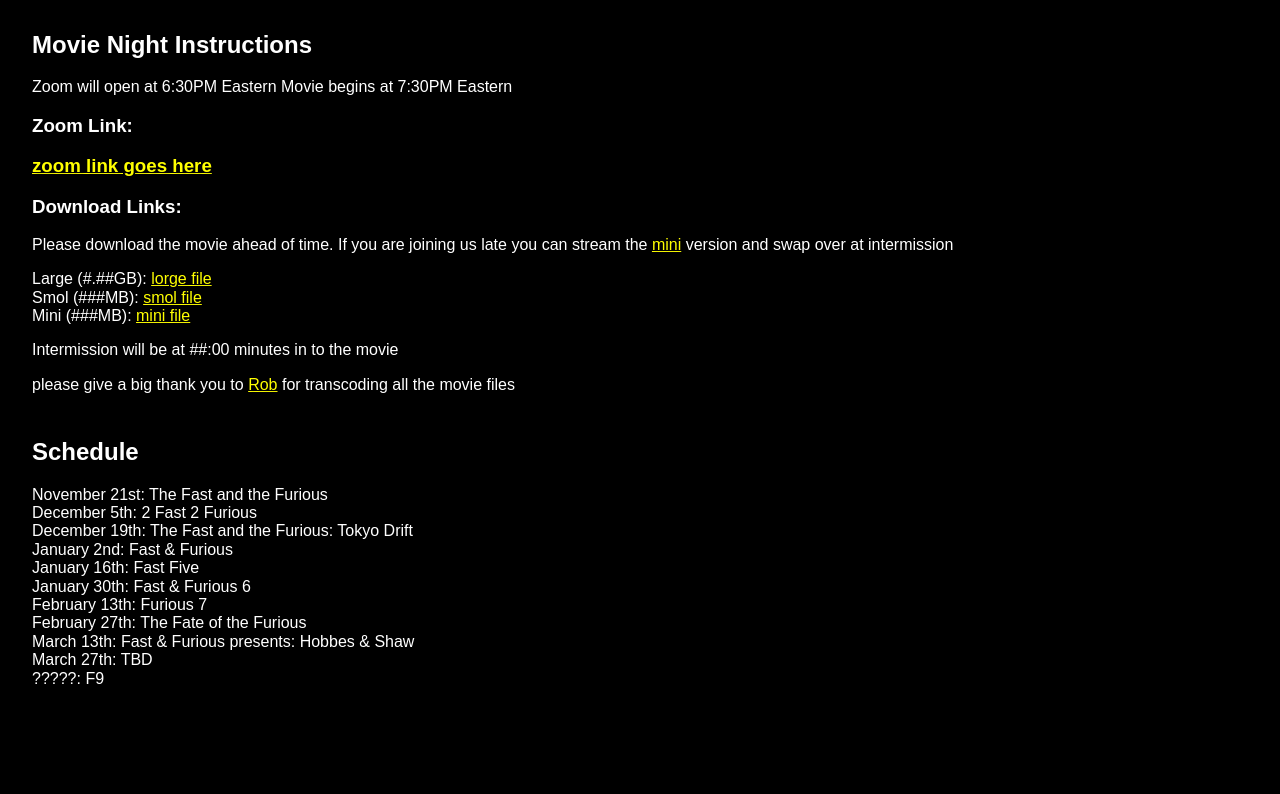
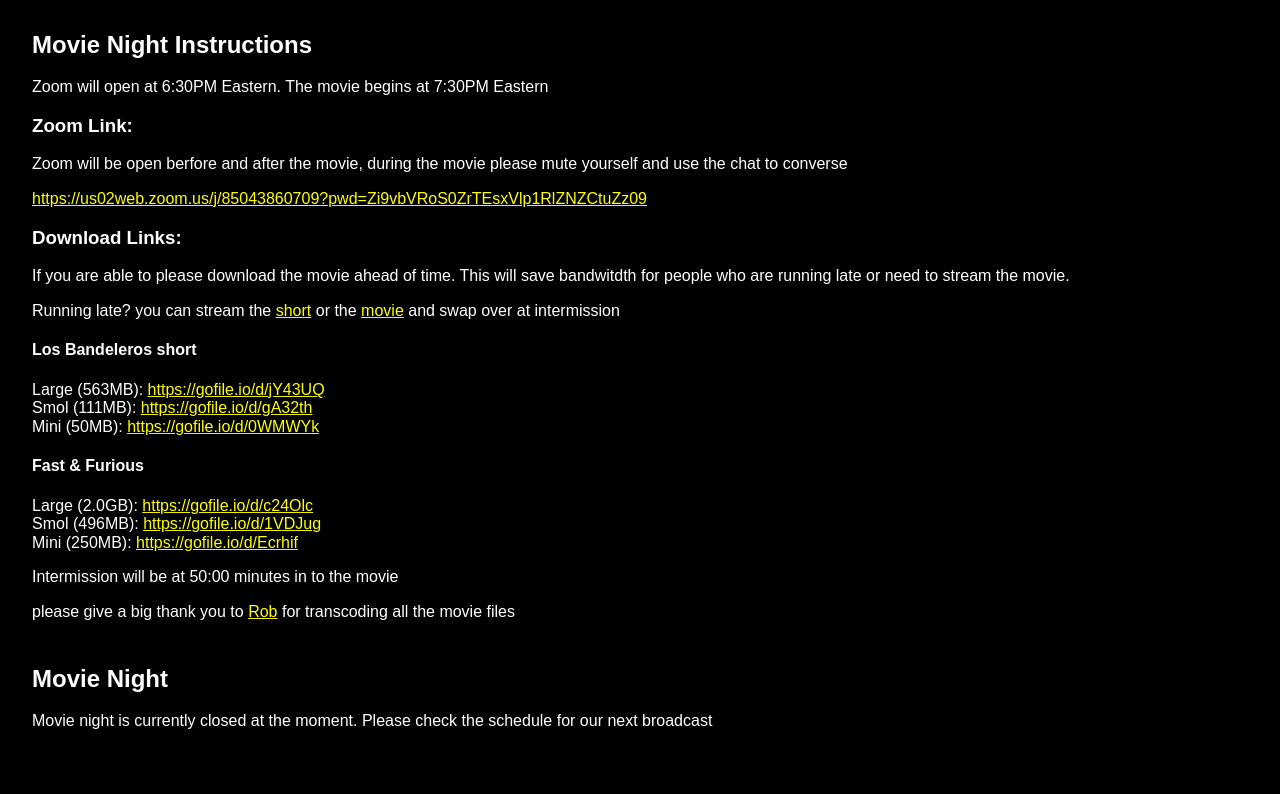
Before and after one commit to BobaFatale/fastandfurious, a plain HTML site: page index.html in a window 1280 px wide. Shown: the part 73-867 px from the top of the page. Before the commit the page ends 800 px from the top, so only its background shows below. Drawn offline with Linux system fonts and the light colour scheme; grey boxes are pictures that could not be loaded; a web font is replaced by a local one.

Commit message:
Fast&Furious

```diff
--- a/index.html
+++ b/index.html
@@ -2,10 +2,10 @@
 <html lang="en">
 <head>
 	<meta charset="UTF-8">
-	<title>Knife Gay Movie Night</title>
+	<title>🔪🌈: 🏎&😡</title>
     <meta name="viewport" content="width=device-width, initial-scale=1">
-    <meta name="description" content="Movie Night calendar">
-    <meta name="author" content="BobaFatale">
+    <meta name="description" content="Fast & Furious calender">
+    <meta name="author" content="🔪🌈">
 
     <link href="http://fonts.cdnfonts.com/css/antique-olive-std?styles=15899" rel="stylesheet">
 
@@ -16,42 +16,55 @@
 <body>
     <div class="container">
         <header>
-            <h1>THE FAST AND THE FURIOUS: PANDEMIC ZOOM</h1>
-            <p></p>
+            <h1>THE FAST AND THE FURIOUS: <span class="rainbowText">PANDEMIC ZOOM</span></h1>
         </header>
         <section>
+
             <h2>Movie Night Instructions</h2>
-            <p>Zoom will open at 6:30PM Eastern Movie begins at 7:30PM Eastern</p>
-            <h3>Zoom Link:<h3>
-            <a href="zoom link goes here" target="_blank" rel=”noreferrer noopener”>zoom link goes here</a>
+            <p>Zoom will open at 6:30PM Eastern. The movie begins at 7:30PM Eastern</p>
+            <h3>Zoom Link:</h3>
+            <p>Zoom will be open berfore and after the movie, during the movie please mute yourself and use the chat to converse</p>
+            <a href="https://us02web.zoom.us/j/85043860709?pwd=Zi9vbVRoS0ZrTEsxVlp1RlZNZCtuZz09" target="_blank" rel=”noreferrer noopener”>https://us02web.zoom.us/j/85043860709?pwd=Zi9vbVRoS0ZrTEsxVlp1RlZNZCtuZz09</a>
             <h3>Download Links:</h3>
-            <p>Please download the movie ahead of time. If you are joining us late you can stream the <a href="mini" target="_blank" rel=”noreferrer noopener”>mini</a> version and swap over at intermission</p>
+            <p>If you are able to please download the movie ahead of time. This will save bandwitdth for people who are running late or need to stream the movie.</p>
+            <p>Running late? you can stream the <a href="https://gofile.io/d/0WMWYk" target="_blank" rel=”noreferrer noopener”>short</a> or the <a href="https://gofile.io/d/Ecrhif" target="_blank" rel=”noreferrer noopener”>movie</a> and swap over at intermission</p>
+            <h4>Los Bandeleros short</h4>
             <ul>
-                <li>Large (#.##GB): <a href="lorge" target="_blank" rel=”noreferrer noopener”>lorge file</a></li>
-                <li>Smol (###MB): <a href="smol" target="_blank" rel=”noreferrer noopener”>smol file</a></li>
-                <li>Mini (###MB): <a href="mini" target="_blank" rel=”noreferrer noopener”>mini file</a></li>
+                <li>Large (563MB): <a href="https://gofile.io/d/jY43UQ" target="_blank" rel=”noreferrer noopener”>https://gofile.io/d/jY43UQ</a></li>
+                <li>Smol (111MB): <a href="https://gofile.io/d/gA32th" target="_blank" rel=”noreferrer noopener”>https://gofile.io/d/gA32th</a></li>
+                <li>Mini (50MB): <a href="https://gofile.io/d/0WMWYk" target="_blank" rel=”noreferrer noopener”>https://gofile.io/d/0WMWYk</a></li>
             </ul>
-            <p>Intermission will be at ##:00 minutes in to the movie</p>
+            <h4>Fast & Furious</h4>
+            <ul>
+                <li>Large (2.0GB): <a href="https://gofile.io/d/c24Olc" target="_blank" rel=”noreferrer noopener”>https://gofile.io/d/c24Olc</a></li>
+                <li>Smol (496MB): <a href="https://gofile.io/d/1VDJug" target="_blank" rel=”noreferrer noopener”>https://gofile.io/d/1VDJug</a></li>
+                <li>Mini (250MB): <a href="https://gofile.io/d/Ecrhif" target="_blank" rel=”noreferrer noopener”>https://gofile.io/d/Ecrhif</a></li>
+            </ul>
+            <p>Intermission will be at 50:00 minutes in to the movie</p>
             <p>please give a big thank you to <a href="https://twitter.com/www_ora_tion_ca" target="_blank" rel=”noreferrer noopener”>Rob</a> for transcoding all the movie files</p>
         </section>
-        <!-- <section>
+        <section>
             <h2>Movie Night</h2>
             <p>Movie night is currently closed at the moment. Please check the schedule for our next broadcast</p>
-        </section> -->
+        </section>
+        <section class="survey">
+            <iframe src="https://docs.google.com/forms/d/e/1FAIpQLScA2bBMsmyRns93lfQIwyd4EVqOk3Gz8U6O8YJVtyjyshfSTg/viewform?embedded=true" width="576" height="525" frameborder="0" marginheight="0" marginwidth="0" scrolling="no">Loading…</iframe>
+        </section>
         <section>
             <h2>Schedule</h2>
-            <ul>
-                <li>November 21st: The Fast and the Furious</li>
-                <li>December 5th: 2 Fast 2 Furious</li>
-                <li>December 19th: The Fast and the Furious: Tokyo Drift</li>
-                <li>January 2nd: Fast & Furious</li>
-                <li>January 16th: Fast Five</li>
-                <li>January 30th: Fast & Furious 6</li>
-                <li>February 13th: Furious 7</li>
-                <li>February 27th: The Fate of the Furious</li>
-                <li>March 13th: Fast & Furious presents: Hobbes & Shaw</li>
-                <li>March 27th: TBD</li>
-                <li>?????: F9</li>
+            <p>Zoom opens at 6:30PM Eastern Movie starts at 7:30PM Eastern</p>
+            <ul class="schedule">
+                <li class="schedule__date schedule__date--past">November 21st: The Fast and the Furious</li>
+                <li class="schedule__date schedule__date--past">December 5th: 2 Fast 2 Furious</li>
+                <li class="schedule__date schedule__date--past">December 19th: The Fast and the Furious: Tokyo Drift</li>
+                <li class="schedule__date schedule__date--past">January 2nd: Fast & Furious</li>
+                <li class="schedule__date">January 16th: Fast Five</li>
+                <li class="schedule__date">January 30th: Fast & Furious 6</li>
+                <li class="schedule__date">February 13th: Furious 7</li>
+                <li class="schedule__date">February 27th: The Fate of the Furious</li>
+                <li class="schedule__date">March 13th: Fast & Furious presents: Hobbes & Shaw</li>
+                <li class="schedule__date">March 27th: TBD</li>
+                <li class="schedule__date">?????: F9</li>
             </ul>
         </section>
     </div>
--- a/styles/partials/_main.scss
+++ b/styles/partials/_main.scss
@@ -9,3 +9,29 @@
 section {
     padding: 4px 24px;
 }
+
+.schedule{
+    padding-left: 4px;
+    &__date {
+        margin-bottom: 8px;
+        &--past {
+            color: rgb(153, 153, 153);
+        }
+        &--current {
+            color: magenta
+        }
+    }
+}
+
+.rainbowText {
+    background: linear-gradient(180deg, rgba(231,0,0,1) 0%, rgba(231,0,0,1) 25%, rgba(255,140,0,1) 25%, rgba(255,140,0,1) 37.5%, rgba(255,239,0,1) 37.5%, rgba(255,239,0,1) 50%, rgba(0,129,31,1) 50%, rgba(0,129,31,1) 62.5%, rgba(0,68,255,1) 62.5%, rgba(0,68,255,1) 75%, rgba(118,0,137,1) 75%, rgba(118,0,137,1) 100%);
+    background-clip: text;
+    color: transparent;
+}
+
+section.survey {
+    padding: 4px;
+}
+iframe{
+    overflow:hidden;
+}
```
Also changed, not shown: styles/partials/_normalize.scss (line endings or trailing spaces), styles/partials/_typography.scss (line endings or trailing spaces), styles/styles.css, styles/styles.scss (line endings or trailing spaces), 1 other file.
